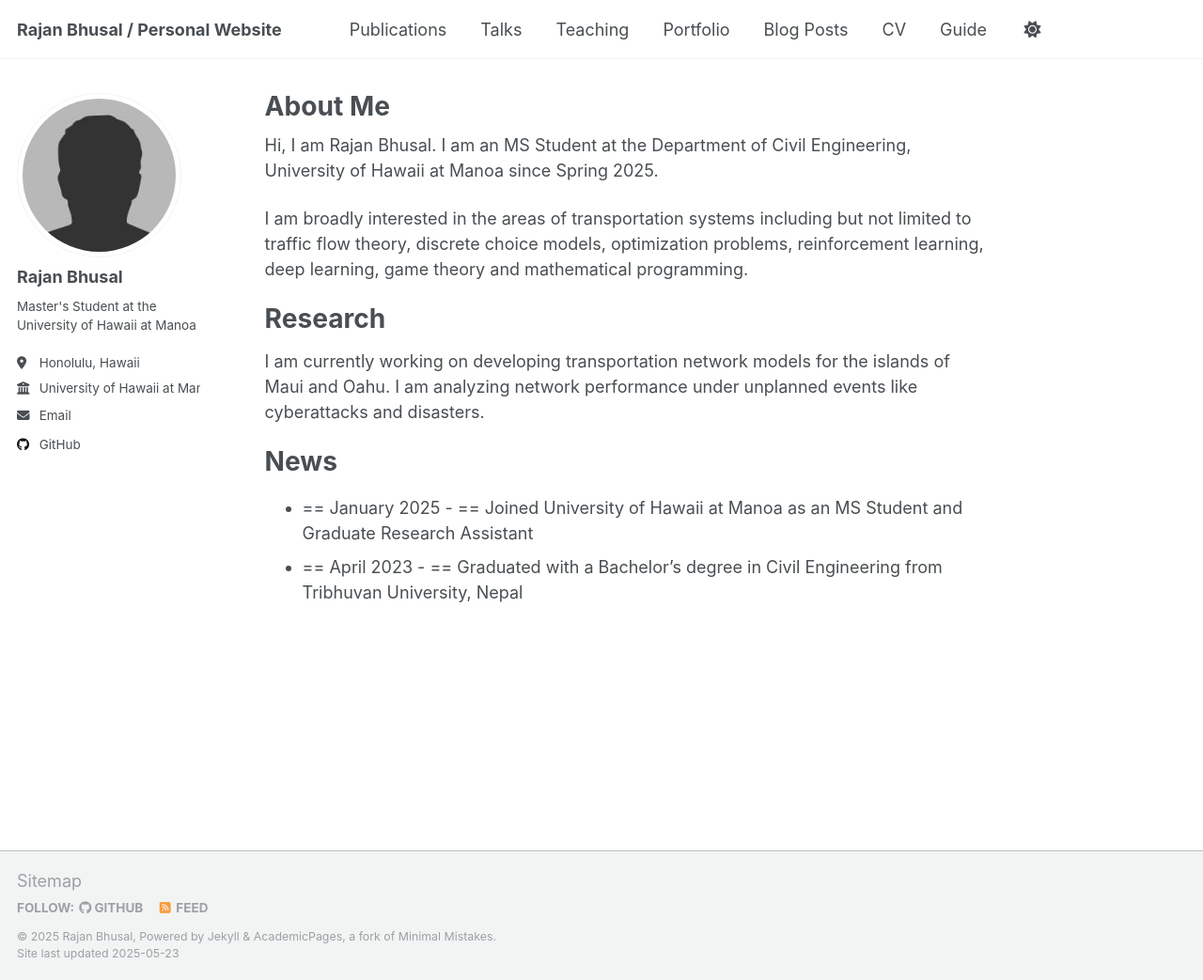
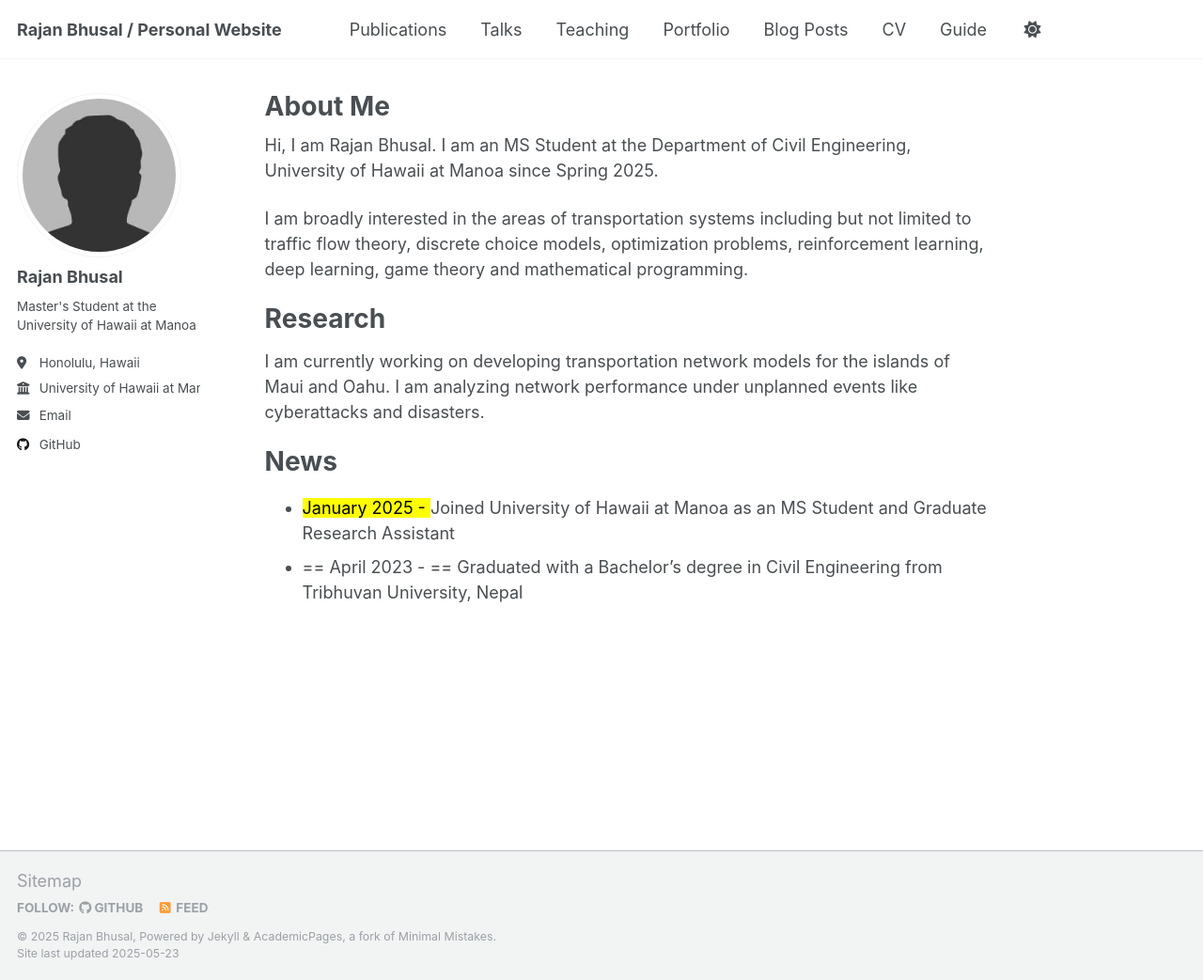
Before and after one commit to rajanbhusal/rajanbhusal.github.io, a Jekyll site: the page built from _pages/about.md, in a window 1280 px wide and 1043 px high. Shown: the whole window at 94% size. Built offline with Jekyll 4.4.1, drawn with Linux system fonts in a browser that asks for light colours.

```diff
--- a/_pages/about.md
+++ b/_pages/about.md
@@ -17,5 +17,5 @@ I am currently working on developing transportation network models for the islan
 
 News
 ======
-* == January 2025 - == Joined University of Hawaii at Manoa as an MS Student and Graduate Research Assistant
+* <mark> January 2025 - </mark> Joined University of Hawaii at Manoa as an MS Student and Graduate Research Assistant
 * == April 2023 - == Graduated with a Bachelor's degree in Civil Engineering from Tribhuvan University, Nepal
```
